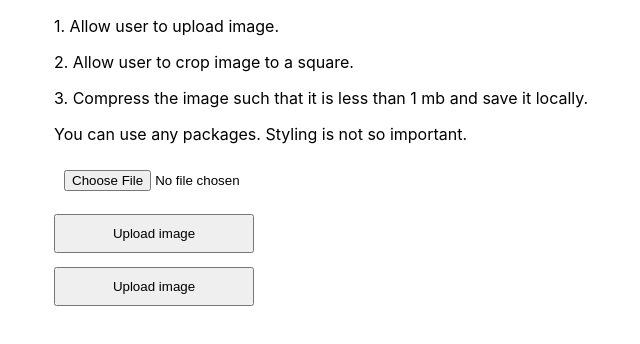
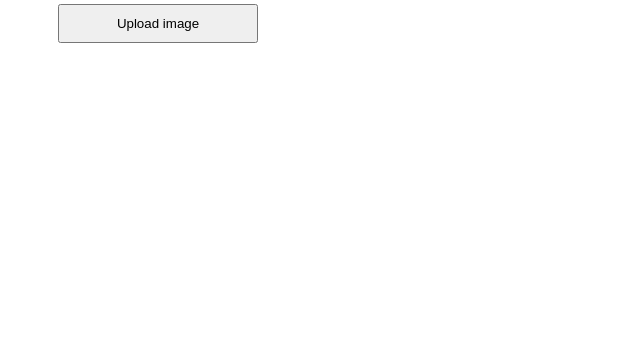
Before and after one commit to tomhicz/react-problem-upload-image, a React (Create React App) app: page / in a window 1280 px wide. Shown: the top 344 px of the page, without its empty margins (286-926 px from the left). Built offline with nearby package versions, Linux system fonts and the light colour scheme.

Commit message:
handle default crop area and switching images

```diff
--- a/src/App.css
+++ b/src/App.css
@@ -8,15 +8,30 @@
   color: #61dafb;
 }
 
-    input, textarea, label, button {
+input,
+textarea,
+label,
+button {
   display: block;
 }
 
-    input, textarea, button {
+input,
+textarea,
+button {
   width: 200px;
   padding: 10px;
 }
 
-    input, textarea, button {
+input,
+textarea,
+button {
   margin-bottom: 1em;
 }
+
+/* Styling is minmal here. In a real project I would probably use Styled Components or Tailwind */
+.App .controls {
+  padding: 4px;
+  display: flex;
+  flex-direction: row;
+  justify-content: space-between;
+}
--- a/src/App.js
+++ b/src/App.js
@@ -4,18 +4,8 @@ import Crop from "./components/Crop";
 function App() {
   return (
     <div className="App">
-      <header className="App-header">
-        <p>{"1. Allow user to upload image."}</p>
-        <p>{"2. Allow user to crop image to a square."}</p>
-        <p>
-          {
-            "3. Compress the image such that it is less than 1 mb and save it locally."
-          }
-        </p>
-        <p>{"You can use any packages. Styling is not so important."}</p>
-        <Crop />
-        <button>Upload image</button>
-      </header>
+      <header className="App-header"></header>
+      <Crop />
     </div>
   );
 }
--- a/src/components/Crop.js
+++ b/src/components/Crop.js
@@ -1,33 +1,47 @@
 import React, { useState, useRef } from "react";
 
-import ReactCrop from "react-image-crop";
+import ReactCrop, { centerCrop, makeAspectCrop } from "react-image-crop";
 import "react-image-crop/dist/ReactCrop.css";
 
 import { compressAccurately, downloadFile } from "image-conversion";
 
+// Make and center a % aspect crop using some helper functions.
+function centerAspectCrop(mediaWidth, mediaHeight, aspect) {
+  return centerCrop(
+    makeAspectCrop(
+      {
+        unit: "%",
+        width: 90,
+      },
+      aspect,
+      mediaWidth,
+      mediaHeight
+    ),
+    mediaWidth,
+    mediaHeight
+  );
+}
+
 export default function Crop() {
-  //const allowedFileTypes = `image/gif image/png, image/jpeg, image/x-png`;
-  // const [viewImage, setViewImage] = useState(undefined);
   const [imgSrc, setImgSrc] = useState("");
-  //const previewCanvasRef = useRef(null);
   const imgRef = useRef(null);
-  const [crop, setCrop] = useState({
-    unit: "%",
-    width: 50,
-    height: 50,
-    x: 25,
-    y: 25,
-    aspect: 1,
-  });
+  const [crop, setCrop] = useState(undefined);
   const [completedCrop, setCompletedCrop] = useState();
-  //const [imageUrl, setImageUrl] = useState(undefined);
-  const maxSize = 50; //max output size in Kb
+  const maxSize = 1024; //max output size in Kb
+  const defaultAspect = 1;
 
-  //Select files
+  //Select files-------------------------------------------------------
+
+  //Use separate button to trigger file upload
+  const fileInput = useRef(null);
+  function handleClick(e) {
+    fileInput.current.click();
+  }
 
   function onSelectFile(e) {
     if (e.target.files && e.target.files.length > 0) {
-      //setCrop(undefined) // Makes crop preview update between images.
+      setCrop(undefined); // Makes crop preview update between images.
+      setCrop({ aspect: defaultAspect });
       const reader = new FileReader();
       reader.addEventListener("load", () =>
         setImgSrc(reader.result.toString() || "")
@@ -36,19 +50,36 @@ export default function Crop() {
     }
   }
 
-  //Save files
+  function onImageLoad(e) {
+    const { width, height } = e.currentTarget;
+    const newCrop = {};
+    if (width > height) {
+      newCrop.width = height;
+      newCrop.height = height;
+    } else {
+      newCrop.width = width * 0.9;
+      newCrop.height = width * 0.9;
+    }
+    newCrop.x = (width - newCrop.width) / 2;
+    newCrop.y = (height - newCrop.height) / 2;
+    newCrop.unit = "px";
+    setCrop(newCrop);
+    setCrop(centerAspectCrop(width, height, crop.aspect));
+    setCompletedCrop(newCrop);
+  }
 
-  function handleFinishCrop(e) {
+  //Save files-------------------------------------------------------
+
+  function handleAcceptCrop(e) {
     userCrop(completedCrop);
   }
 
   function userCrop(crop) {
     if (imgRef.current && crop.width && crop.height) {
-      getCroppedImage(imgRef.current, crop, "newFile.jpeg").then(
-        console.log("finished inner")
-      );
+      getCroppedImage(imgRef.current, crop, "newFile.jpeg").catch((error) => {
+        console.error(error);
+      });
     }
-    console.log("finished");
   }
   async function getCroppedImage(image, crop, fileName) {
     const imageCanvas = document.createElement("canvas");
@@ -71,36 +102,25 @@ export default function Crop() {
     return new Promise((reject, resolve) => {
       imageCanvas.toBlob((blob) => {
         if (!blob) {
-          console.log("failed");
-          reject(new Error("the image canvas is empty"));
+          reject(new Error("image canvas empty"));
           return;
         }
         blob.name = fileName;
         let imageURL;
         window.URL.revokeObjectURL(imageURL);
         imageURL = window.URL.createObjectURL(blob);
-        console.log(blob);
         if (blob.size > maxSize * 1024) {
-          console.log("big");
+          //Resize the download to max file size
           compressAccurately(blob, maxSize).then((res) => {
             //The res in the promise is a compressed Blob type (which can be treated as a File type) file;
             downloadFile(res);
           });
         } else {
-          console.log("small");
           downloadFile(blob);
         }
         resolve(imageURL);
-        //setImageUrl(blob);
-        //window.location.replace(imageURL); //to redirect to the blob
       }, "image/png");
     });
-  }
-
-  //Use button to trigger file upload
-  const fileInput = useRef(null);
-  function handleClick(e) {
-    fileInput.current.click();
   }
 
   return (
@@ -111,8 +131,12 @@ export default function Crop() {
         multiple={false}
         ref={fileInput}
         onChange={onSelectFile}
+        style={{ display: "none" }}
       />
-      <button onClick={handleClick}>Upload image</button>
+      <div className="controls">
+        <button onClick={handleClick}>Upload image</button>
+        {Boolean(imgSrc) && <button onClick={handleAcceptCrop}>Accept</button>}
+      </div>
       {Boolean(imgSrc) && (
         <>
           <ReactCrop
@@ -121,9 +145,8 @@ export default function Crop() {
             onComplete={(c) => setCompletedCrop(c)}
             aspect={1}
           >
-            <img ref={imgRef} alt="Crop me" src={imgSrc} />
+            <img ref={imgRef} alt="Crop me" src={imgSrc} onLoad={onImageLoad} />
           </ReactCrop>
-          <button onClick={handleFinishCrop}>Accept</button>
         </>
       )}
     </div>
```
Also changed, not shown: 1 other file (tests, documents, lock files or other folders). Lines whose indentation alone changed are shown as unchanged.
